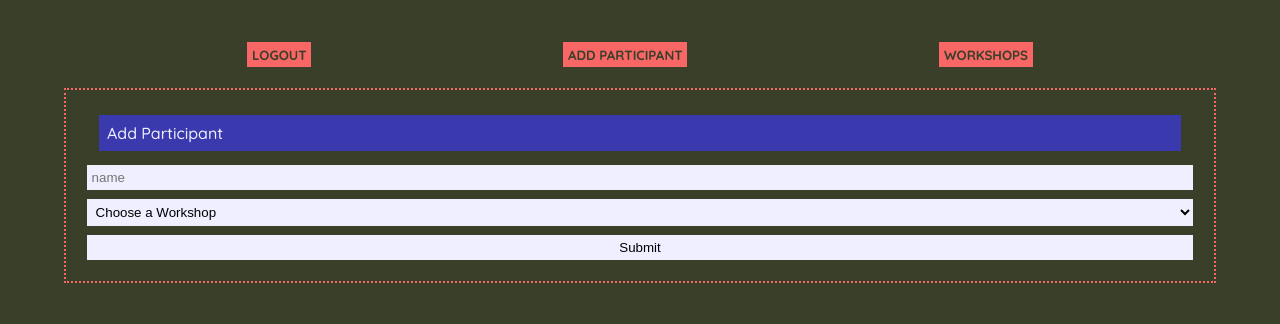
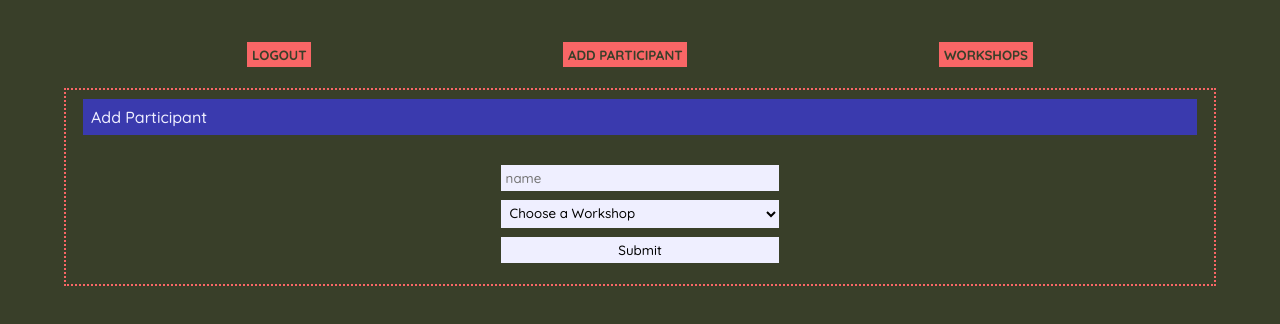
Before and after one commit to oliviaamiller/workshop-organizer, a plain HTML site: page create/index.html in a window 1280 px wide. Shown: the part 88-412 px from the top of the page. Drawn offline with nearby package versions, Linux system fonts and the light colour scheme; no server answers; a web font is replaced by a local one.

Commit message:
containers styled same on both pages

```diff
--- a/create/index.html
+++ b/create/index.html
@@ -24,14 +24,16 @@
 
        <div class="participant-form">
            <div class="form-container">
+                <p class="workshop-name">Add Participant</p>
+                <div class="center-form">
                     <form>
-                <p class="workshop-name">Add Participant</p>
                         <input placeholder="name" name="name">
                         <select class="dropdown" name="workshop-id">
                         <option value="" disabled selected >Choose a Workshop</option>
                         </select>
                         <button>Submit</button>
                      </form>
+                </div>
            </div>
        </div>
    </section>
--- a/styles/main.css
+++ b/styles/main.css
@@ -54,6 +54,7 @@ h3 {
     flex-direction: column;
     align-content: center;
     padding: 1rem;
+    width: 20rem;
 }
 
 form button {
@@ -65,6 +66,14 @@ form input, select, button {
     border: none;
     padding: .3rem;
     margin: .3rem;
+    font-family: 'Quicksand', sans-serif;
+    font-weight: 400;
+
+}
+
+.center-form {
+    display: flex;
+    justify-content: center;
 }
 
 
```
Lines whose indentation alone changed are shown as unchanged.
